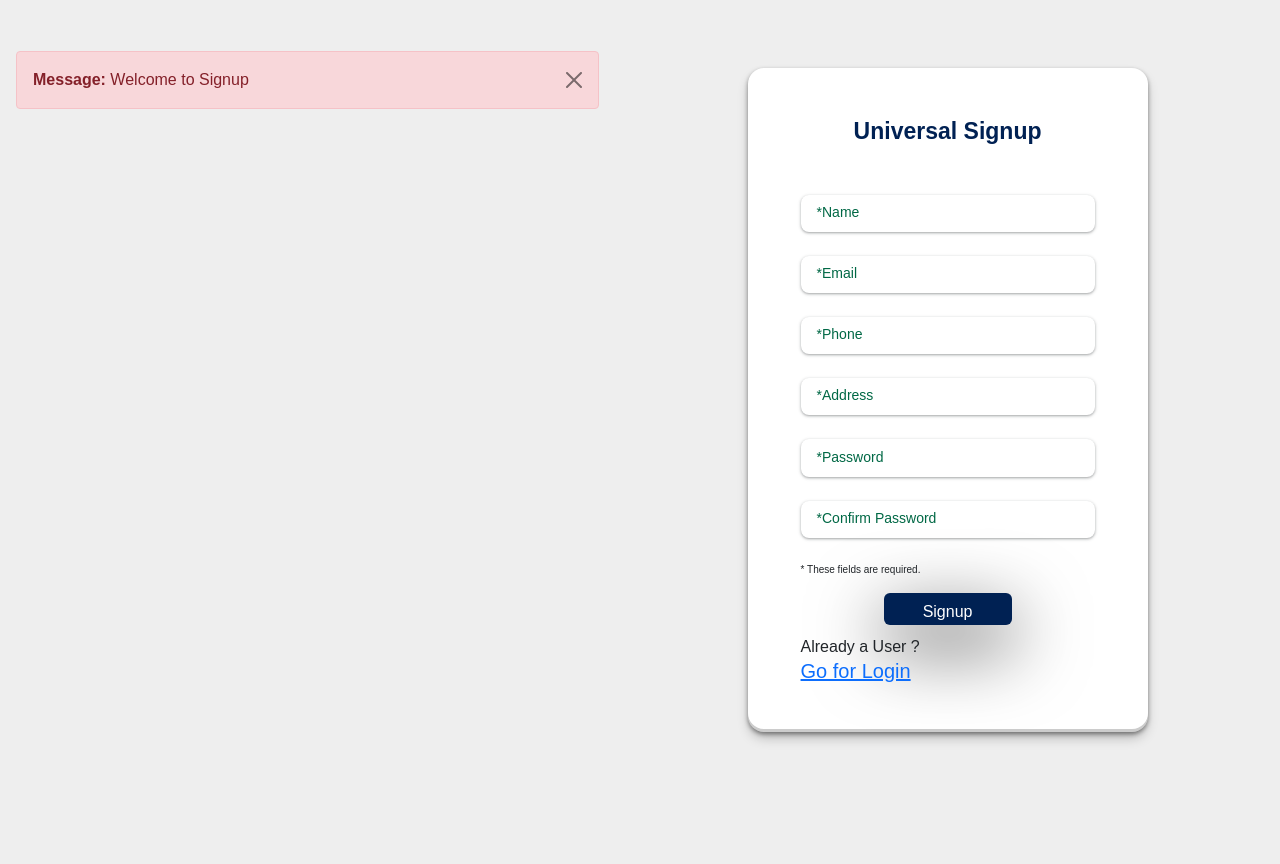
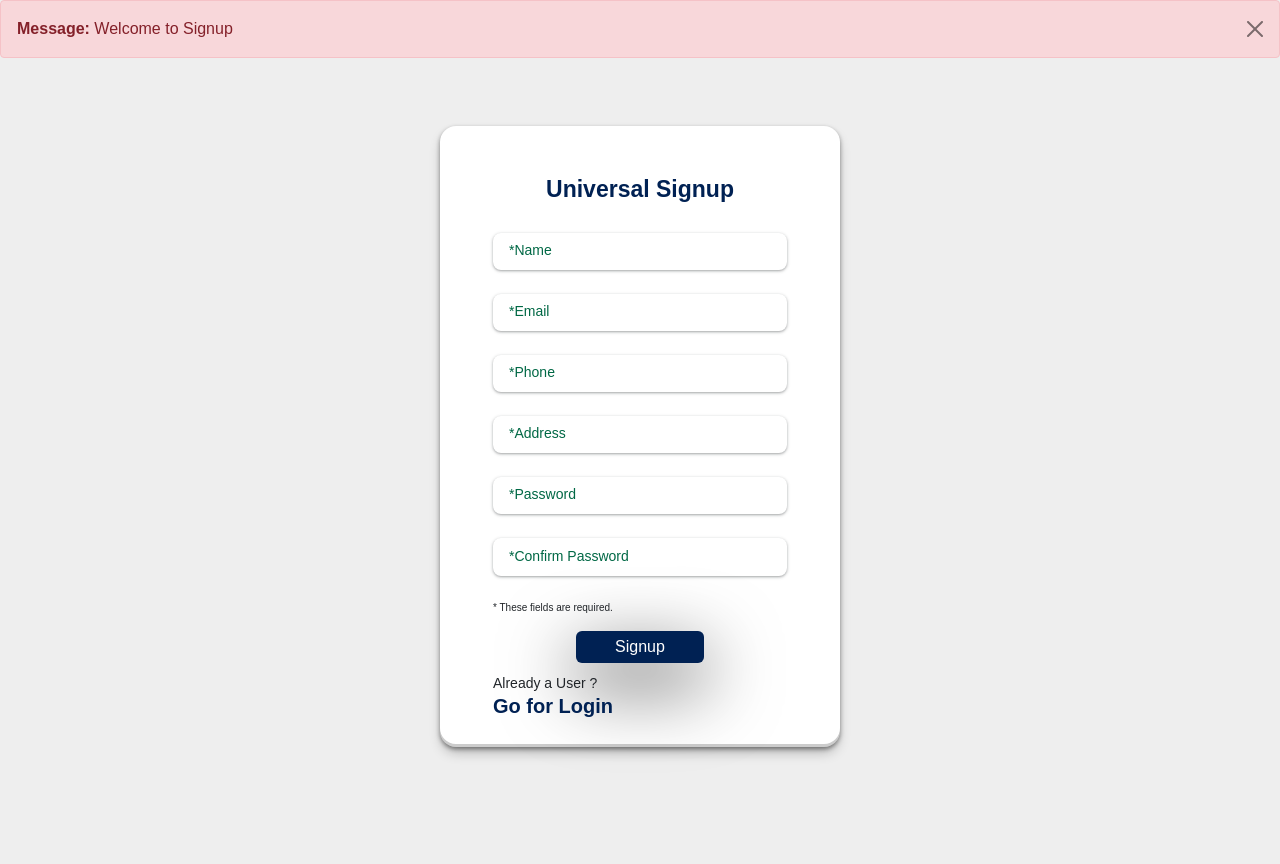
Before and after one commit to ankitpakhale/DjangoQueries, a Django app: page /singup/ in a window 1280 px wide. After the commit the page ends 758 px from the top, so only its background shows below. Run offline with Django 4.2, Linux system fonts and the light colour scheme; some libraries are stand-ins or nearby versions; some web fonts are replaced.

Commit message:
base added

```diff
--- a/authentication/templates/base.html
+++ b/authentication/templates/base.html
@@ -18,18 +18,16 @@
             box-sizing: border-box;
         }
         body {
-            display: flex;
-            justify-content: center;
-            align-items: center;
-            width: 100vw;
+            width: 100%;
             height: 100vh;
             background-color: #EEEEEE;
             /* font-family: 'Poppins', sans-serif; */
             font-family: "Convergence", sans-serif;
         }
-        .container {
-            margin: 0 30px;
+        .container{
+            margin: 0 auto;
             padding: 20px;
+            width: 100%;
             /* border: 2px solid #F7CCAC;
             background-color: #5F7464; */
         }
@@ -38,7 +36,7 @@
             width: 400px;
             height: auto;
             padding: 6px 13px;
-            margin: 7em auto;
+            margin: 2rem auto;
             border-radius: 1rem;
 
             /* width: 22rem;
@@ -54,7 +52,7 @@
         }
         .verticalForm {
             margin: 5px 10px;
-            padding: 30px;
+            padding: 10px 30px;
         }
         .verticalForm .form__input {
             /* position: absolute;  */
@@ -98,8 +96,8 @@
         }
         .form__input:focus~.form__label,
         .form__input:not(:placeholder-shown).form__input:not(:focus)~.form__label {
-            top: -2.8rem;
-            font-size: 0.8rem;
+            top: -3.2rem;
+            font-size: 0.7rem;
             left: 00.8rem;
         }
         .type-2 {
@@ -108,7 +106,7 @@
             color: #fff;
             border: 0;
             transition: .3s box-shadow;
-            padding: 7px 13px;
+            padding: auto 13px;
             margin: 10px auto;
             display: block;
             height: 2rem;
@@ -125,29 +123,34 @@
         .verticalForm .required {
             font-size: 10px;
         }
-        .msg{
-            margin: 1rem 1rem 40rem 1rem;
-            width: 100%;
+        .alreadyUser{
+            margin: 0;
+            padding: 0;
+            font-size: 14px;
+        }
+        .redirect{
+            color: #002153;
+            font-weight: 600;
+        }
+        a{
+            text-decoration: none;
         }
     </style>
 </head>
 <body>
-    <div class="msg">
-        {% for message in messages %}
+
+        <!-- {% for message in messages %}
         <div class="alert alert-{{ message.tags }} alert-dismissible fade show" role="alert">
             <strong>Message:</strong> {{ message}}
             <button type="button" class="btn-close" data-bs-dismiss="alert" aria-label="Close"></button>
         </div>
-        {% endfor %}
-    </div>
+        {% endfor %}  -->
+
 
     {% block content %}
     {% endblock%}
-
-
     <script src="https://cdn.jsdelivr.net/npm/bootstrap@5.1.3/dist/js/bootstrap.bundle.min.js" integrity="sha384-ka7Sk0Gln4gmtz2MlQnikT1wXgYsOg+OMhuP+IlRH9sENBO0LRn5q+8nbTov4+1p" crossorigin="anonymous"></script>
     <script src="https://cdn.jsdelivr.net/npm/@popperjs/core@2.10.2/dist/umd/popper.min.js" integrity="sha384-7+zCNj/IqJ95wo16oMtfsKbZ9ccEh31eOz1HGyDuCQ6wgnyJNSYdrPa03rtR1zdB" crossorigin="anonymous"></script>
     <script src="https://cdn.jsdelivr.net/npm/bootstrap@5.1.3/dist/js/bootstrap.min.js" integrity="sha384-QJHtvGhmr9XOIpI6YVutG+2QOK9T+ZnN4kzFN1RtK3zEFEIsxhlmWl5/YESvpZ13" crossorigin="anonymous"></script>
-
 </body>
 </html>
--- a/authentication/templates/signup.html
+++ b/authentication/templates/signup.html
@@ -1,6 +1,14 @@
 {% extends 'base.html' %}
 {% load static %}
 {% block content %}
+
+{% for message in messages %}
+<div class="alert alert-{{ message.tags }} alert-dismissible fade show" role="alert">
+    <strong>Message:</strong> {{ message}}
+    <button type="button" class="btn-close" data-bs-dismiss="alert" aria-label="Close"></button>
+</div>
+{% endfor %}
+
 
     <div class="container">
         <div class="main">
@@ -40,9 +48,9 @@
 
                 <input class="type-2" type="submit" value="Signup">
 
-                <a>Already a User ?</a>
+                <p class="alreadyUser">Already a User ?</p>
                 <h5>
-                    <a href="{% url 'LOGIN' %}">Go for Login</a>
+                    <a class="redirect" href="{% url 'LOGIN' %}">Go for Login</a>
                 </h5>
 
             </form>
@@ -51,9 +59,11 @@
     </div>
 
     <!-- All the script will START here -->
-    {% if msg %}
+    <!-- {% if msg %}
     <script>alert('{{msg}}')</script>
-    {% endif %}
+    {% endif %} -->
+
+
     <!-- All the script will END here -->
 
 <!-- CONTACT FORM END -->
--- a/authentication/views.py
+++ b/authentication/views.py
@@ -32,18 +32,21 @@ def signup(request):
                 v.password = Password
                 v.confirmPassword = ConfirmPassword
                 v.save()
+                messages.success(request, 'Signup Successfully Done')
+                # return render(request , 'login.html')
                 return redirect('LOGIN')
             else:
-                msg = 'Please Enter Same Password'
-                return render(request , 'signup.html',{'msg':msg})
+                # msg = 'Please Enter Same Password'
+                # return render(request , 'signup.html',{'msg':msg})
+                messages.error(request, 'Please Enter Same Password')
         except(NameError):
             return render(request, '404-error-page.html')
 
         # except(TemplateDoesNotExist):
         #     return render(request, '404-error-page.html')
 
-        finally:
-            messages.success(request, 'Signup Successfully Done...')
+        # finally:
+        #     messages.success(request, 'Signup Successfully Done...')
     return render(request,'signup.html')
 
 def login(request):
```
Also changed, not shown: authentication/templates/login.html (+17 -2 lines), db.sqlite3.
